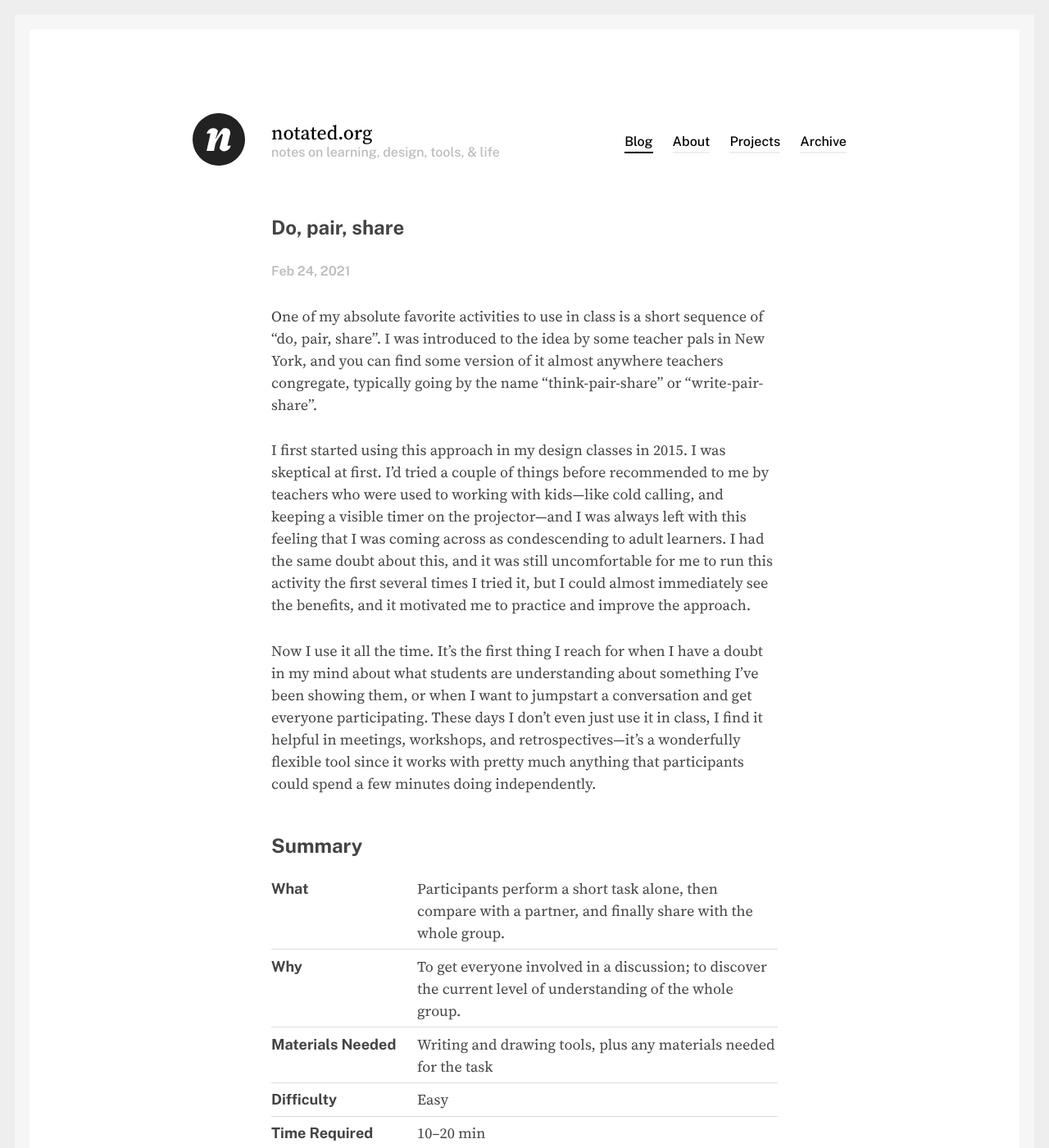
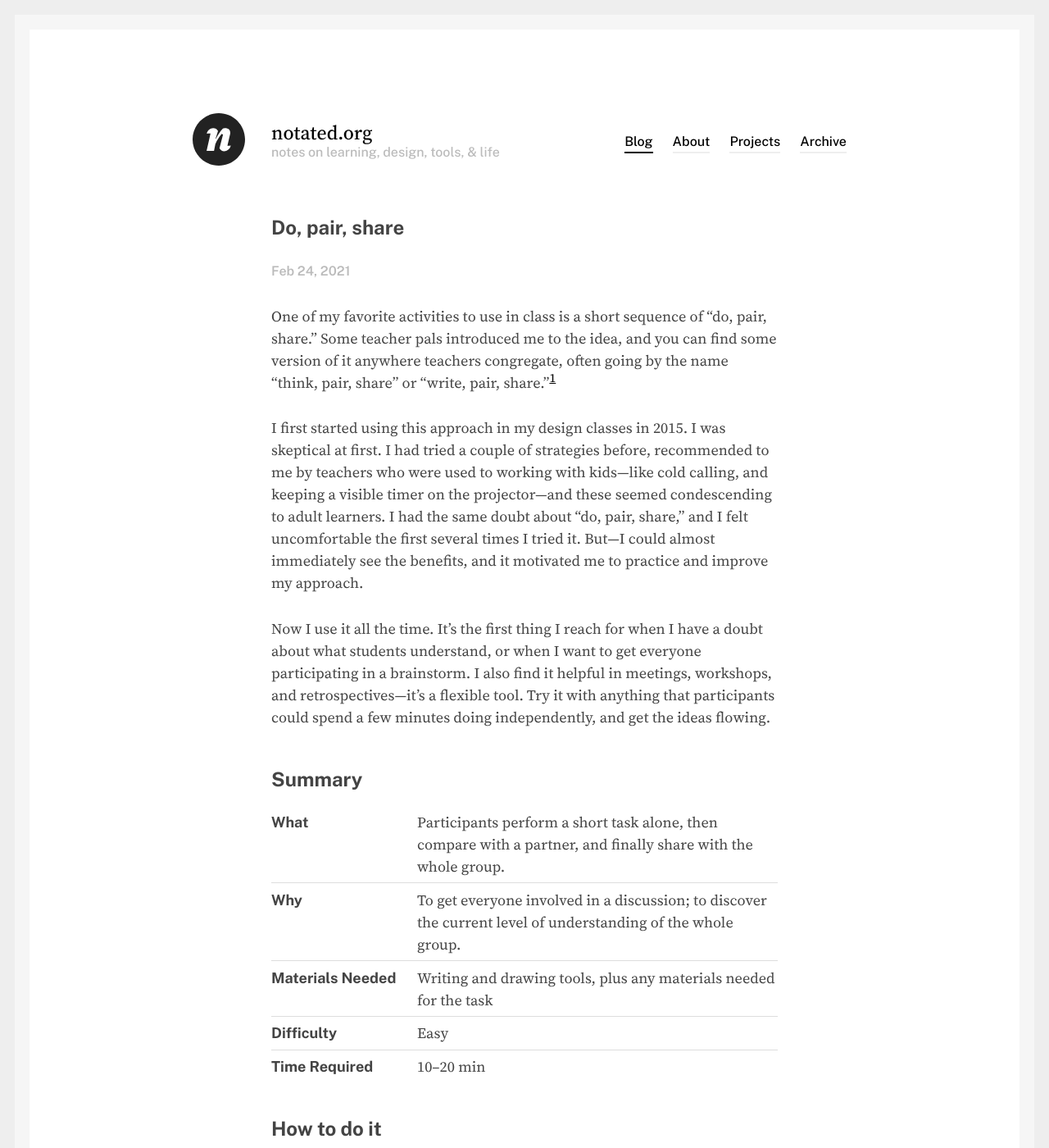
Before and after one commit to nevanscott/notated.org, a Jekyll site: the page built from _posts/2021-02-25-do-pair-share.md, in a window 1280 px wide and 1400 px high. Shown: the whole window at 82% size. Built offline with Jekyll 4.4.1, drawn with Linux system fonts in a browser that asks for light colours; some of the changed text lies outside the part shown.

Commit message:
publish do pair share

```diff
--- a/_posts/2021-02-25-do-pair-share.md
+++ b/_posts/2021-02-25-do-pair-share.md
@@ -1,13 +1,15 @@
 ---
 title: Do, pair, share
-date: 2021-02-25T00:15:00+02:00
+date: 2021-02-25T00:33:00+02:00
 ---
 
-One of my absolute favorite activities to use in class is a short sequence of "do, pair, share". I was introduced to the idea by some teacher pals in New York, and you can find some version of it almost anywhere teachers congregate, typically going by the name "think-pair-share" or "write-pair-share".
+One of my favorite activities to use in class is a short sequence of "do, pair, share." Some teacher pals introduced me to the idea, and you can find some version of it anywhere teachers congregate, often going by the name "think, pair, share" or "write, pair, share."[^think-write-do]
 
-I first started using this approach in my design classes in 2015. I was skeptical at first. I'd tried a couple of things before recommended to me by teachers who were used to working with kids---like cold calling, and keeping a visible timer on the projector---and I was always left with this feeling that I was coming across as condescending to adult learners. I had the same doubt about this, and it was still uncomfortable for me to run this activity the first several times I tried it, but I could almost immediately see the benefits, and it motivated me to practice and improve the approach.
+[^think-write-do]: I prefer "do" to "write" or "think". Thinking is an active process, but as a facilitator, it's difficult to observe people thinking. Asking participant to write down ideas or explain something in their own words is a great use of this technique, but I find it equally useful to ask people to draw, diagram, pseudo-code, construct... You get the idea. So the generic "do" it is.
 
-Now I use it all the time. It's the first thing I reach for when I have a doubt in my mind about what students are understanding about something I've been showing them, or when I want to jumpstart a conversation and get everyone participating. These days I don't even just use it in class, I find it helpful in meetings, workshops, and retrospectives---it's a wonderfully flexible tool since it works with pretty much anything that participants could spend a few minutes doing independently.
+I first started using this approach in my design classes in 2015. I was skeptical at first. I had tried a couple of strategies before, recommended to me by teachers who were used to working with kids---like cold calling, and keeping a visible timer on the projector---and these seemed condescending to adult learners. I had the same doubt about "do, pair, share," and I felt uncomfortable the first several times I tried it. But---I could almost immediately see the benefits, and it motivated me to practice and improve my approach.
+
+Now I use it all the time. It's the first thing I reach for when I have a doubt about what students understand, or when I want to get everyone participating in a brainstorm. I also find it helpful in meetings, workshops, and retrospectives---it's a flexible tool. Try it with anything that participants could spend a few minutes doing independently, and get the ideas flowing.
 
 ## Summary
 
```
